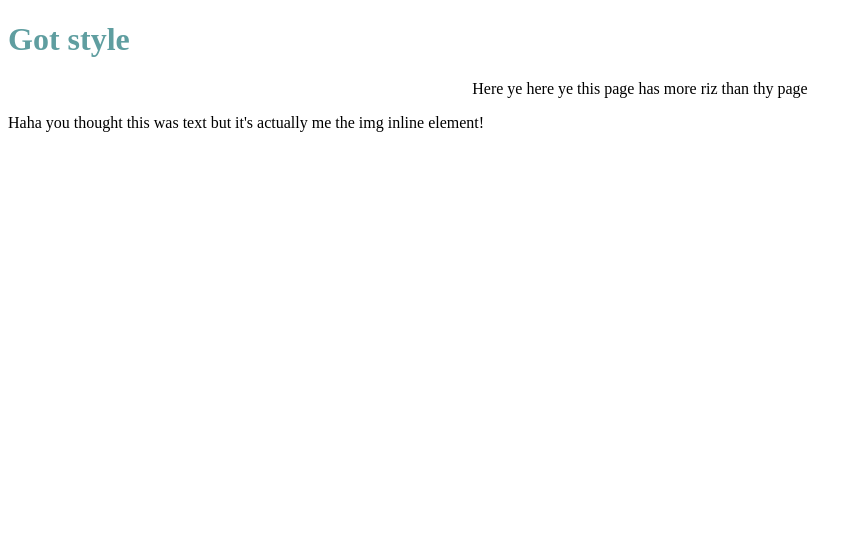
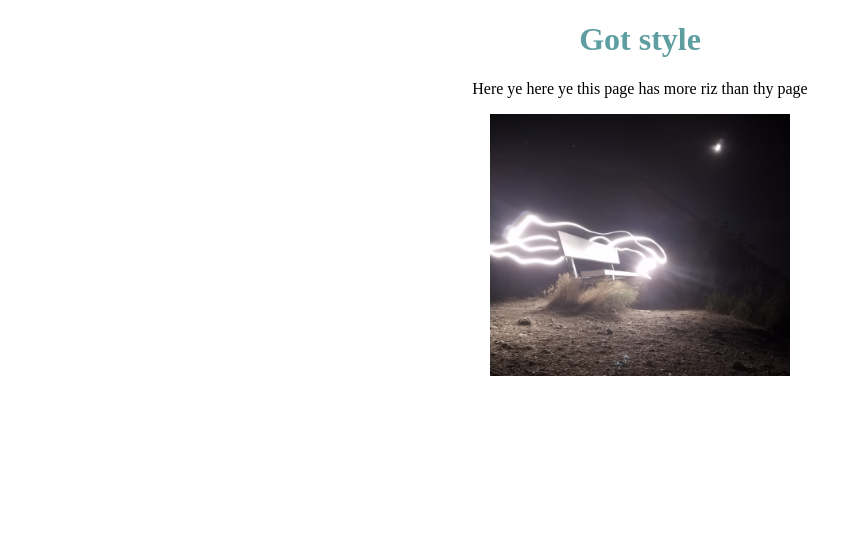
Before and after one commit to BreydenSummers/HackerManClub, a plain HTML site: page NotsoClever/Index.html in a window 1280 px wide. Shown: the whole page, without its empty margins (0-862 px from the left). Drawn offline with Linux system fonts and the light colour scheme.

Commit message:
The beggining of greatness

```diff
--- a/NotsoClever/Index.html
+++ b/NotsoClever/Index.html
@@ -8,6 +8,11 @@
     <body>
         <h1 class="hed1">Got style</h1>
         <p>Here ye here ye this page has more riz than thy page</p>
-        <img src="">Haha you thought this was text but it's actually me the img inline element!</img>
+        <div class="flexboi">
+            <img src="images/chair.jpg" alt="Lol"/>
+        </div>
+        <canvas>
+
+        </canvas>
     </body>
 </html>
--- a/NotsoClever/style.css
+++ b/NotsoClever/style.css
@@ -1,10 +1,19 @@
 .hed1{
-    width: fit-content;
     text-align: center;
     text-decoration: dotted;
     color: cadetblue;
 }
+
+.flexboi{
+    display: flex;
+    justify-content: center;
+}
+
 p{
     text-align: center;
+}
+img{
+    width: 300px;
+    height: auto;
 
 }
```
Also changed, not shown: NotsoClever/images/chair.jpg (added).
